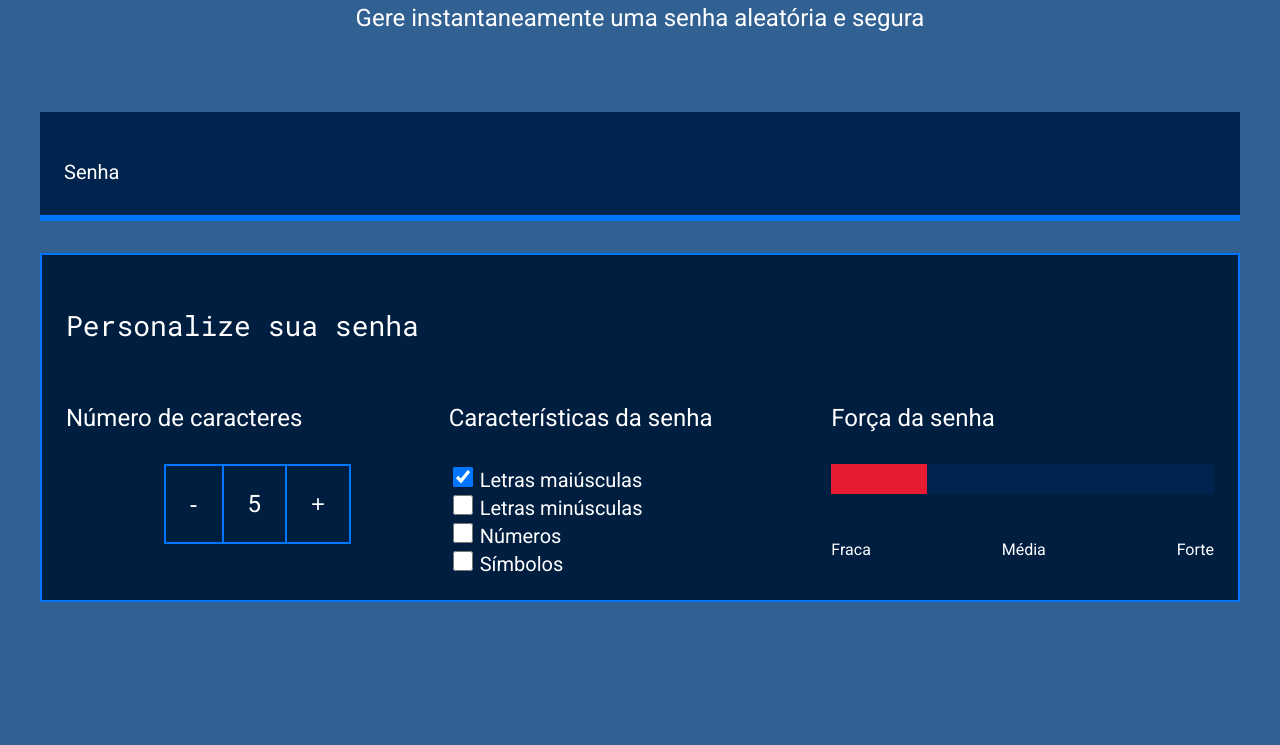
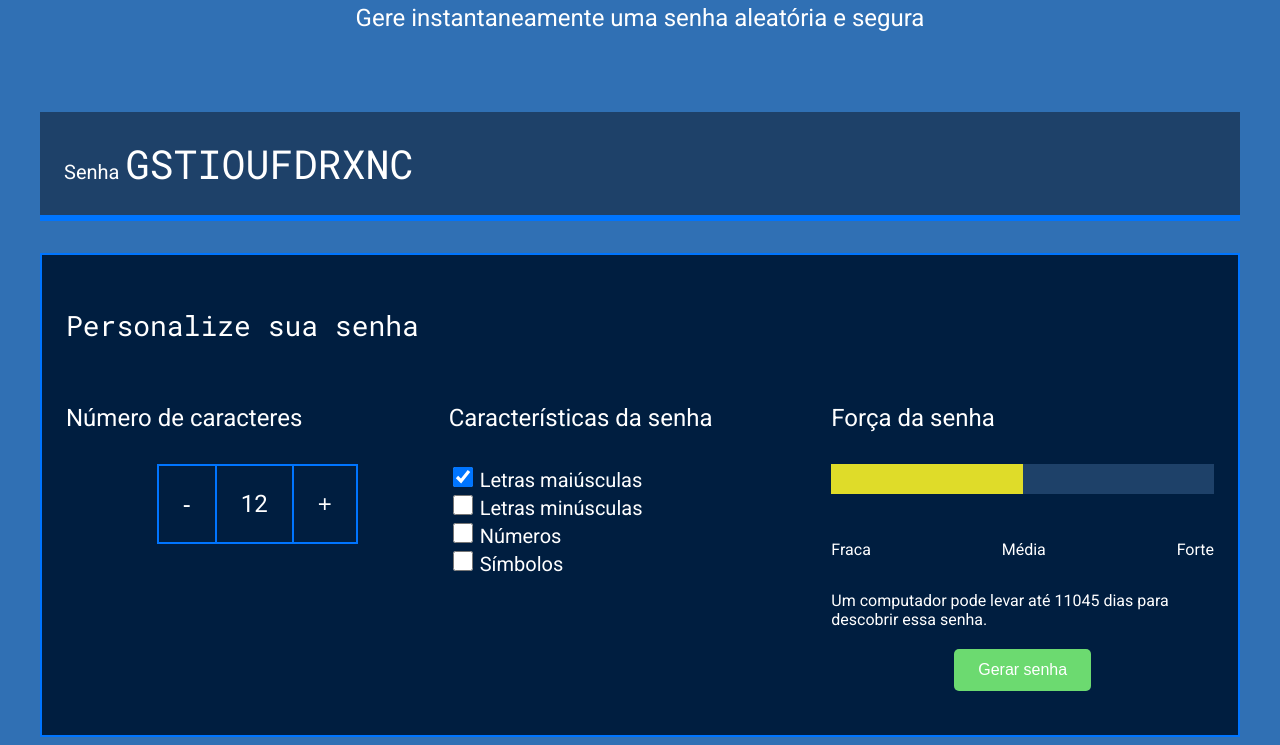
Before and after one commit to rafaellolufas/senhas-program-o, a plain HTML site: page index.html in a window 1280 px wide. Shown: the part 214-959 px from the top of the page. Before the commit the page ends 824 px from the top, so only its background shows below. Drawn offline with Linux system fonts and the light colour scheme.

Commit message:
atualizado

```diff
--- a/index.html
+++ b/index.html
@@ -58,6 +58,15 @@
                         <p>Média</p>
                         <p>Forte</p>
                     </div>
+                    <p class="entropia"></p>
+<div class="botao-gerar">
+    <button id="gerar-senha">Gerar senha</button>
+</div>
+
+<script src="main.js"></script>
+
+</div>
+
                 </div>
             </div>
         </div>
--- a/main.js
+++ b/main.js
@@ -1,8 +1,14 @@
 const numeroSenha = document.querySelector('.parametro-senha__texto');
-let tamanhoSenha = 5;
+let tamanhoSenha = 12;
 numeroSenha.textContent = tamanhoSenha;
-
+const letrasMaiusculas = 'ABCDEFGHIJKLMNOPQRSTUVXYWZ';
+const letrasMinusculas = 'abcdefghijklmnopqrstuvxywz';
+const numeros = '0123456789';
+const simbolos = '!@%*?';
 const botoes = document.querySelectorAll('.parametro-senha__botao');
+const campoSenha = document.querySelector('#campo-senha');
+const checkbox = document.querySelectorAll('.checkbox');
+const forcaSenha = document.querySelector('.forca');
 
 botoes[0].onclick = diminuiTamanho;
 botoes[1].onclick = aumentaTamanho;
@@ -24,16 +30,77 @@ function aumentaTamanho() {
     geraSenha();
 }
 
-const campoSenha = document.querySelector('#campo-senha');
+for (i = 0; i < checkbox.length; i++) {
+    checkbox[i].onclick = geraSenha;
+}
 
-const letrasMaiusculas = 'ABCDEFGHIJKLMNOPQRSTUVXYWZ';
+geraSenha();
 
 function geraSenha() {
+    let alfabeto = '';
+    if (checkbox[0].checked) {
+        alfabeto = alfabeto + letrasMaiusculas;
+    }
+    if (checkbox[1].checked) {
+        alfabeto = alfabeto + letrasMinusculas;
+    }
+    if (checkbox[2].checked) {
+        alfabeto = alfabeto + numeros;
+    }
+    if (checkbox[3].checked) {
+        alfabeto = alfabeto + simbolos;
+    }
     let senha = '';
     for (let i = 0; i < tamanhoSenha; i++) {
-        let numeroAleatorio = Math.random() * letrasMaiusculas.length ;
+        let numeroAleatorio = Math.random() * alfabeto.length;
         numeroAleatorio = Math.floor(numeroAleatorio);
-        senha = senha + letrasMaiusculas[numeroAleatorio];
+        senha = senha + alfabeto[numeroAleatorio];
     }
     campoSenha.value = senha;
+    classificaSenha(alfabeto.length);
+
 }
+
+function classificaSenha(tamanhoAlfabeto) {
+    let entropia = tamanhoSenha * Math.log2(tamanhoAlfabeto);
+    console.log(entropia);
+    forcaSenha.classList.remove('fraca', 'media', 'forte');
+    if (entropia > 57) {
+        forcaSenha.classList.add('forte');
+    } else if (entropia > 35 && entropia < 57) {
+        forcaSenha.classList.add('media');
+    } else if (entropia <= 35) {
+        forcaSenha.classList.add('fraca');
+    }
+    const valorEntropia = document.querySelector('.entropia');
+    valorEntropia.textContent = "Um computador pode levar até " + Math.floor(2 ** entropia / (100e6 * 60 * 60 * 24)) + " dias para descobrir essa senha.";
+}
+document.getElementById("gerar-senha").addEventListener("click", gerarSenha);
+
+function gerarSenha() {
+    const incluirMaiusculas = document.querySelector('input[name="maiusculo"]').checked;
+    const incluirMinusculas = document.querySelector('input[name="minusculo"]').checked;
+    const incluirNumeros = document.querySelector('input[name="numero"]').checked;
+    const incluirSimbolos = document.querySelector('input[name="simbolo"]').checked;
+
+    const caracteres = [];
+    if (incluirMaiusculas) caracteres.push(...'ABCDEFGHIJKLMNOPQRSTUVWXYZ');
+    if (incluirMinusculas) caracteres.push(...'abcdefghijklmnopqrstuvwxyz');
+    if (incluirNumeros) caracteres.push(...'0123456789');
+    if (incluirSimbolos) caracteres.push(...'!@#$%^&*()_+{}[]<>?/|');
+
+    const comprimento = parseInt(document.querySelector('.parametro-senha__texto').textContent) || 12;
+
+    if (caracteres.length === 0) {
+        alert("Selecione pelo menos uma característica para a senha.");
+        return;
+    }
+
+    let senha = '';
+    for (let i = 0; i < comprimento; i++) {
+        const indiceAleatorio = Math.floor(Math.random() * caracteres.length);
+        senha += caracteres[indiceAleatorio];
+    }
+
+    document.getElementById("campo-senha").value = senha;
+}
--- a/style.css
+++ b/style.css
@@ -2,8 +2,8 @@
 
 :root {
     --branco: white;
-    --cor-de-fundo: #316092;
-    --fundo-senha: #00244D;
+    --cor-de-fundo: #3070b4;
+    --fundo-senha: #1e4169;
     --fundo-texto: #001E40;
     --borda: #0075FF;
     --roboto: 'Roboto', sans-serif;
@@ -136,12 +136,12 @@ label {
 }
 
 .media {
-    background-color: #FAF408;
+    background-color: #dfdc29;
     width: 50%;
 }
 
 .forte {
-    background-color: #369e6c;
+    background-color: #0d864c;
     width: 100%;
 }
 
@@ -156,3 +156,23 @@ label {
         flex-direction: row;
     }
 }
+.botao-gerar {
+    display: flex;
+    justify-content: center;
+    margin: 20px 0;
+}
+
+#gerar-senha {
+    padding: 12px 24px;
+    font-size: 16px;
+    background-color: #6cda70;
+    color: white;
+    border: none;
+    border-radius: 5px;
+    cursor: pointer;
+    transition: background-color 0.3s ease;
+}
+
+#gerar-senha:hover {
+    background-color: #256e28;
+}
```
Also changed, not shown: unlock.svg (deleted).
